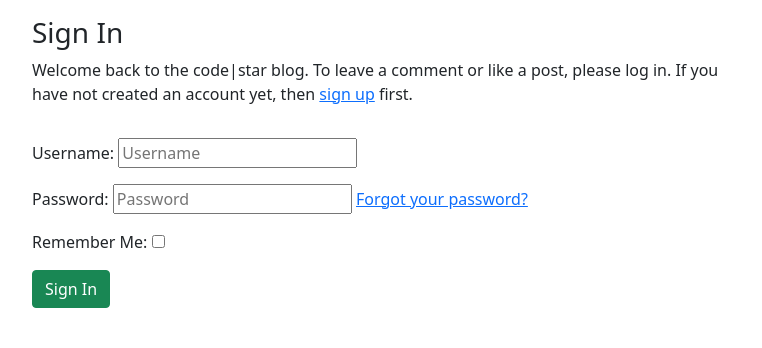
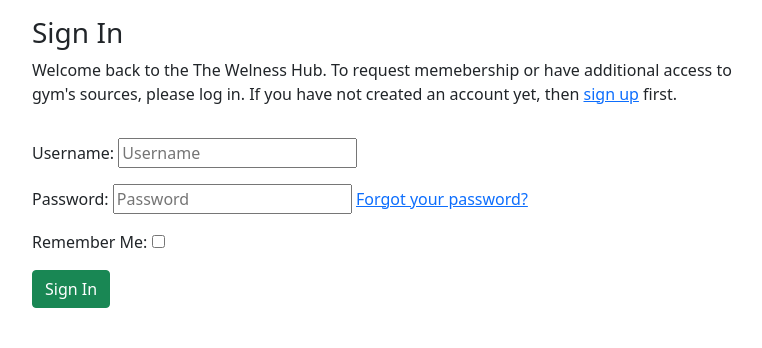
Before and after one commit to dfedyachkina/gym-site, a Django app: page /accounts/login/ in a window 1280 px wide. Shown: the part 72-420 px from the top of the page, without its empty margins (248-1010 px from the left). Run offline with Django 5.2, Linux system fonts and the light colour scheme; some libraries are stand-ins or nearby versions.

Commit message:
Change the text in login template

```diff
--- a/templates/account/login.html
+++ b/templates/account/login.html
@@ -12,7 +12,7 @@
         <div class="col-md-8 mt-3 offset-md-2">
             <h3>{% trans "Sign In" %}</h3>
 
-            <p>{% blocktrans %}Welcome back to the code|star blog. To leave a comment or like a post, please log in. If
+            <p>{% blocktrans %}Welcome back to the The Welness Hub. To request memebership or have additional access to gym's sources, please log in. If
                 you
                 have not created an account yet, then <a class="link" href="{{ signup_url }}">sign up</a>
                 first.{% endblocktrans %}</p>
```
